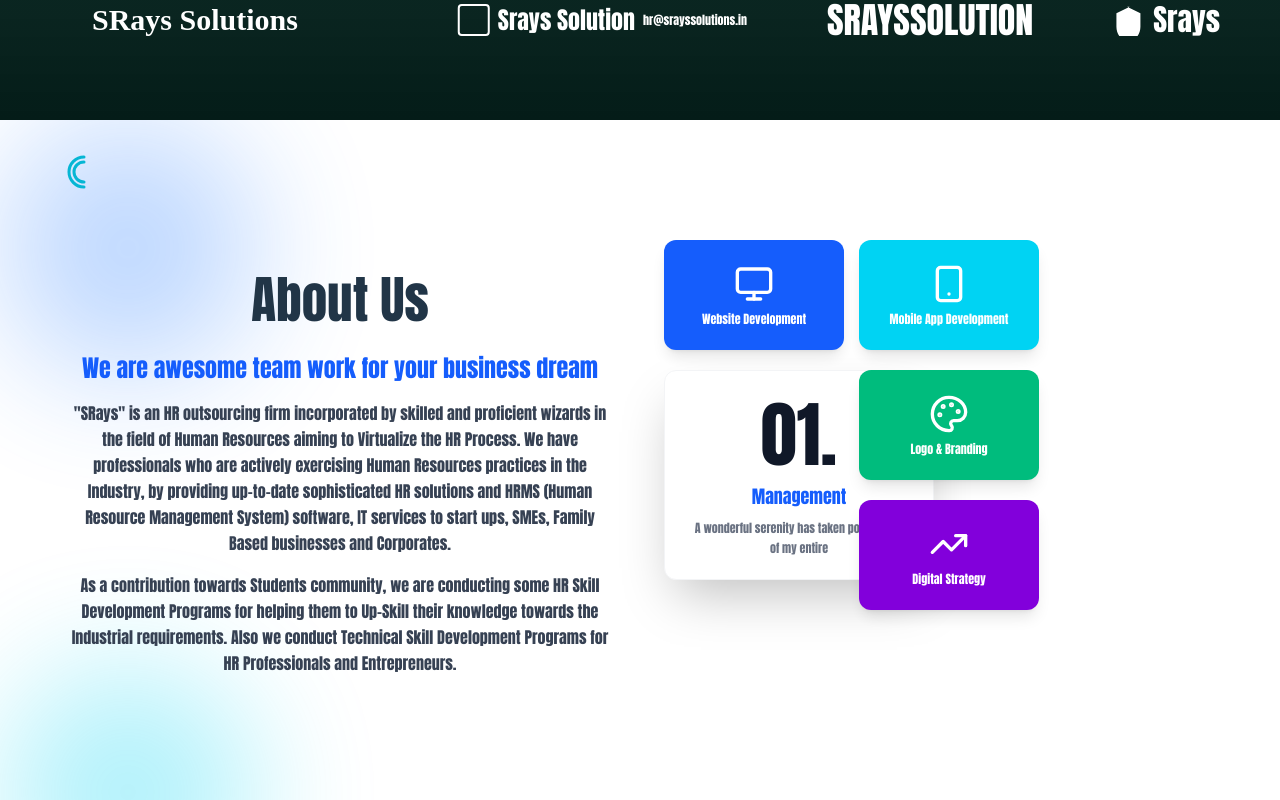
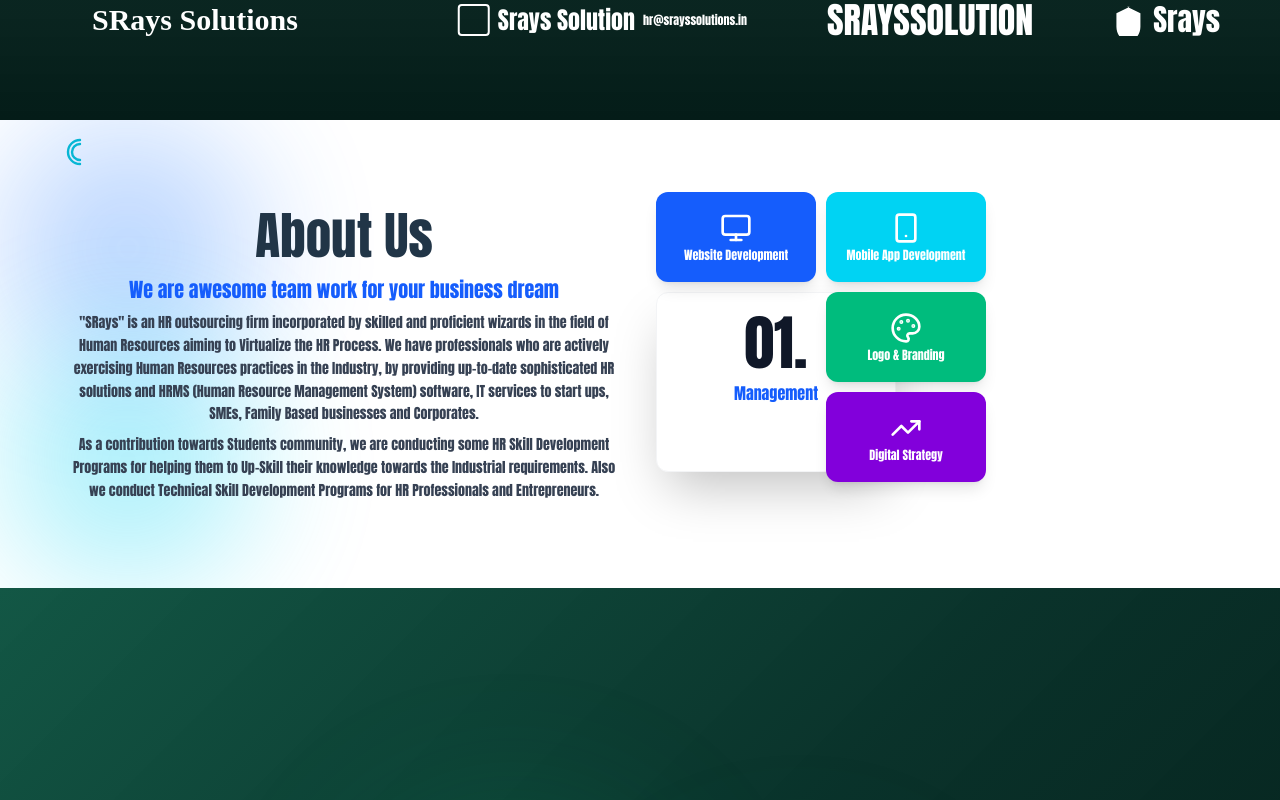
Before and after one commit to ashujag/SraysSolution, a React (Vite) app: page / in a window 1280 px wide. Shown: the part 1600-2400 px from the top of the page. Built offline with nearby package versions, Linux system fonts and the light colour scheme; a web font is replaced by a local one.

Commit message:
Design and font alteration

```diff
--- a/src/components/About.tsx
+++ b/src/components/About.tsx
@@ -104,7 +104,8 @@ const AboutUs = () => {
   const [hoveredCard, setHoveredCard] = useState<string | null>(null);
 
   return (
-    <div className="min-h-screen bg-white p-4 md:p-8 relative overflow-hidden" style={{ fontFamily: 'Anton, sans-serif' }}>
+    <div id ="about"
+     className="bg-white p-2 md:p-4 relative overflow-hidden" style={{ fontFamily: 'Anton, sans-serif' }}>
       <style>{`
         @import url('https://fonts.googleapis.com/css2?family=Anton&display=swap');
 
@@ -141,212 +142,212 @@ const AboutUs = () => {
 
       <div className="max-w-6xl mx-auto relative">
         {/* Logo */}
-        <div className="mb-8 md:mb-12">
+        <div className="mb-4 md:mb-6">
           <div className="flex items-center gap-2">
-            <svg width="32" height="32" viewBox="0 0 40 40" fill="none" className="md:w-10 md:h-10">
+            <svg width="28" height="28" viewBox="0 0 40 40" fill="none" className="md:w-8 md:h-8">
               <path d="M20 5C11.716 5 5 11.716 5 20C5 28.284 11.716 35 20 35" stroke="#06B6D4" strokeWidth="3" strokeLinecap="round"/>
               <path d="M20 10C14.477 10 10 14.477 10 20C10 25.523 14.477 30 20 30" stroke="#06B6D4" strokeWidth="3" strokeLinecap="round"/>
             </svg>
           </div>
         </div>
 
-        <div className="grid grid-cols-1 lg:grid-cols-2 gap-8 lg:gap-12 items-start">
+        <div className="grid grid-cols-1 lg:grid-cols-2 gap-4 lg:gap-8 items-start">
           {/* Left Content */}
-          <div className="pt-4 md:pt-8">
-            <h1 className="text-3xl md:text-5xl font-bold leading-tight mb-6" style={{ fontFamily: 'Anton, sans-serif' }}>
+          <div className="pt-2 md:pt-4">
+            <h1 className="text-2xl md:text-4xl font-bold leading-tight mb-3" style={{ fontFamily: 'Anton, sans-serif' }}>
               About Us
             </h1>
-            <h2 className="text-xl md:text-2xl font-bold text-blue-600 mb-4" style={{ fontFamily: 'Anton, sans-serif' }}>
+            <h2 className="text-lg md:text-xl font-bold text-blue-600 mb-2" style={{ fontFamily: 'Anton, sans-serif' }}>
               We are awesome team work for your business dream
             </h2>
-            <p className="text-gray-700 text-sm md:text-base leading-relaxed mb-4" style={{ fontFamily: 'Anton, sans-serif' }}>
+            <p className="text-gray-700 text-xs md:text-sm leading-relaxed mb-2" style={{ fontFamily: 'Anton, sans-serif' }}>
               "SRays" is an HR outsourcing firm incorporated by skilled and proficient wizards in the field of Human Resources aiming to Virtualize the HR Process. We have professionals who are actively exercising Human Resources practices in the Industry, by providing up-to-date sophisticated HR solutions and HRMS (Human Resource Management System) software, IT services to start ups, SMEs, Family Based businesses and Corporates.
             </p>
-            <p className="text-gray-700 text-sm md:text-base leading-relaxed" style={{ fontFamily: 'Anton, sans-serif' }}>
+            <p className="text-gray-700 text-xs md:text-sm leading-relaxed" style={{ fontFamily: 'Anton, sans-serif' }}>
               As a contribution towards Students community, we are conducting some HR Skill Development Programs for helping them to Up-Skill their knowledge towards the Industrial requirements. Also we conduct Technical Skill Development Programs for HR Professionals and Entrepreneurs.
             </p>
           </div>
 
           {/* Right Content - Service Cards */}
-          <div className="relative min-h-[500px] md:min-h-[600px]">
+          <div className="relative">
             {/* Card Stack - Desktop Layout */}
-            <div className="hidden lg:block relative" style={{ height: '450px' }}>
+            <div className="hidden lg:block relative" style={{ height: '380px' }}>
               {/* Website Development Card - Blue - Top Left */}
               <div
-                className={`card-hover absolute bg-blue-600 text-white p-5 rounded-xl shadow-lg cursor-pointer ${
+                className={`card-hover absolute bg-blue-600 text-white p-4 rounded-xl shadow-lg cursor-pointer ${
                   hoveredCard === 'website' ? 'highlight-glow' : ''
                 }`}
                 style={{
                   top: '0px',
                   left: '0px',
-                  width: '180px',
-                  height: '110px',
+                  width: '160px',
+                  height: '90px',
                   zIndex: 4
                 }}
                 onMouseEnter={() => setHoveredCard('website')}
                 onMouseLeave={() => setHoveredCard(null)}
               >
                 <div className="flex flex-col items-center justify-center h-full">
-                  <Monitor className="w-10 h-10 mb-2" />
+                  <Monitor className="w-8 h-8 mb-1" />
                   <p className="text-xs font-bold text-center leading-tight" style={{ fontFamily: 'Anton, sans-serif' }}>Website Development</p>
                 </div>
               </div>
 
               {/* Mobile App Development Card - Cyan - Top Right */}
               <div
-                className={`card-hover absolute bg-cyan-400 text-white p-5 rounded-xl shadow-lg cursor-pointer ${
+                className={`card-hover absolute bg-cyan-400 text-white p-4 rounded-xl shadow-lg cursor-pointer ${
                   hoveredCard === 'mobile' ? 'highlight-glow' : ''
                 }`}
                 style={{
                   top: '0px',
-                  left: '195px',
-                  width: '180px',
-                  height: '110px',
+                  left: '170px',
+                  width: '160px',
+                  height: '90px',
                   zIndex: 4
                 }}
                 onMouseEnter={() => setHoveredCard('mobile')}
                 onMouseLeave={() => setHoveredCard(null)}
               >
                 <div className="flex flex-col items-center justify-center h-full">
-                  <Smartphone className="w-10 h-10 mb-2" />
+                  <Smartphone className="w-8 h-8 mb-1" />
                   <p className="text-xs font-bold text-center leading-tight" style={{ fontFamily: 'Anton, sans-serif' }}>Mobile App Development</p>
                 </div>
               </div>
 
               {/* Management Card - White - Left Side Below */}
               <div
-                className={`card-hover absolute bg-white p-7 rounded-xl shadow-2xl border border-gray-100 cursor-pointer ${
+                className={`card-hover absolute bg-white p-5 rounded-xl shadow-2xl border border-gray-100 cursor-pointer ${
                   hoveredCard === 'management' ? 'highlight-glow' : ''
                 }`}
                 style={{
-                  top: '130px',
+                  top: '100px',
                   left: '0px',
-                  width: '270px',
-                  height: '210px',
+                  width: '240px',
+                  height: '180px',
                   zIndex: 3
                 }}
                 onMouseEnter={() => setHoveredCard('management')}
                 onMouseLeave={() => setHoveredCard(null)}
               >
-                <h2 className="text-7xl font-bold text-gray-900 mb-3 leading-none" style={{ fontFamily: 'Anton, sans-serif' }}>01.</h2>
-                <h3 className="text-lg font-bold text-blue-600 mb-2" style={{ fontFamily: 'Anton, sans-serif' }}>Management</h3>
+                <h2 className="text-6xl font-bold text-gray-900 mb-2 leading-none" style={{ fontFamily: 'Anton, sans-serif' }}>01.</h2>
+                <h3 className="text-base font-bold text-blue-600 mb-1" style={{ fontFamily: 'Anton, sans-serif' }}>Management</h3>
                 <p className="text-gray-500 text-xs leading-relaxed" style={{ fontFamily: 'Anton, sans-serif' }}>
-                  A wonderful serenity has taken possession of my entire
+
                 </p>
               </div>
 
               {/* Logo & Branding Card - Green - Right Side Middle */}
               <div
-                className={`card-hover absolute bg-emerald-500 text-white p-5 rounded-xl shadow-lg cursor-pointer ${
+                className={`card-hover absolute bg-emerald-500 text-white p-4 rounded-xl shadow-lg cursor-pointer ${
                   hoveredCard === 'logo' ? 'highlight-glow' : ''
                 }`}
                 style={{
-                  top: '130px',
-                  left: '195px',
-                  width: '180px',
-                  height: '110px',
+                  top: '100px',
+                  left: '170px',
+                  width: '160px',
+                  height: '90px',
                   zIndex: 4
                 }}
                 onMouseEnter={() => setHoveredCard('logo')}
                 onMouseLeave={() => setHoveredCard(null)}
               >
                 <div className="flex flex-col items-center justify-center h-full">
-                  <Palette className="w-10 h-10 mb-2" />
+                  <Palette className="w-8 h-8 mb-1" />
                   <p className="text-xs font-bold text-center leading-tight" style={{ fontFamily: 'Anton, sans-serif' }}>Logo & Branding</p>
                 </div>
               </div>
 
               {/* Digital Strategy Card - Purple - Right Side Bottom */}
               <div
-                className={`card-hover absolute bg-purple-700 text-white p-5 rounded-xl shadow-lg cursor-pointer ${
+                className={`card-hover absolute bg-purple-700 text-white p-4 rounded-xl shadow-lg cursor-pointer ${
                   hoveredCard === 'strategy' ? 'highlight-glow' : ''
                 }`}
                 style={{
-                  top: '260px',
-                  left: '195px',
-                  width: '180px',
-                  height: '110px',
+                  top: '200px',
+                  left: '170px',
+                  width: '160px',
+                  height: '90px',
                   zIndex: 4
                 }}
                 onMouseEnter={() => setHoveredCard('strategy')}
                 onMouseLeave={() => setHoveredCard(null)}
               >
                 <div className="flex flex-col items-center justify-center h-full">
-                  <TrendingUp className="w-10 h-10 mb-2" />
+                  <TrendingUp className="w-8 h-8 mb-1" />
                   <p className="text-xs font-bold text-center leading-tight" style={{ fontFamily: 'Anton, sans-serif' }}>Digital Strategy</p>
                 </div>
               </div>
             </div>
 
             {/* Mobile Layout - Stacked Cards */}
-            <div className="lg:hidden space-y-4">
+            <div className="lg:hidden space-y-2">
               {/* Management Card */}
               <div
-                className={`card-hover bg-white p-6 rounded-lg shadow-xl border border-gray-100 cursor-pointer ${
+                className={`card-hover bg-white p-5 rounded-lg shadow-xl border border-gray-100 cursor-pointer ${
                   hoveredCard === 'management' ? 'highlight-glow' : ''
                 }`}
                 onMouseEnter={() => setHoveredCard('management')}
                 onMouseLeave={() => setHoveredCard(null)}
               >
-                <h2 className="text-5xl font-bold text-gray-900 mb-3" style={{ fontFamily: 'Anton, sans-serif' }}>01.</h2>
-                <h3 className="text-lg font-bold text-blue-600 mb-2" style={{ fontFamily: 'Anton, sans-serif' }}>Management</h3>
-                <p className="text-gray-500 text-sm leading-relaxed" style={{ fontFamily: 'Anton, sans-serif' }}>
+                <h2 className="text-4xl font-bold text-gray-900 mb-2" style={{ fontFamily: 'Anton, sans-serif' }}>01.</h2>
+                <h3 className="text-base font-bold text-blue-600 mb-1" style={{ fontFamily: 'Anton, sans-serif' }}>Management</h3>
+                <p className="text-gray-500 text-xs leading-relaxed" style={{ fontFamily: 'Anton, sans-serif' }}>
                   A wonderful serenity has taken possession of my entire
                 </p>
               </div>
 
               {/* Website Development Card */}
               <div
-                className={`card-hover bg-blue-600 text-white p-6 rounded-lg shadow-lg cursor-pointer ${
+                className={`card-hover bg-blue-600 text-white p-5 rounded-lg shadow-lg cursor-pointer ${
                   hoveredCard === 'website' ? 'highlight-glow' : ''
                 }`}
                 onMouseEnter={() => setHoveredCard('website')}
                 onMouseLeave={() => setHoveredCard(null)}
               >
-                <div className="flex items-center gap-4">
-                  <Monitor className="w-8 h-8" />
+                <div className="flex items-center gap-3">
+                  <Monitor className="w-7 h-7" />
                   <p className="text-sm font-bold" style={{ fontFamily: 'Anton, sans-serif' }}>Website Development</p>
                 </div>
               </div>
 
               {/* Mobile App Development Card */}
               <div
-                className={`card-hover bg-cyan-400 text-white p-6 rounded-lg shadow-lg cursor-pointer ${
+                className={`card-hover bg-cyan-400 text-white p-5 rounded-lg shadow-lg cursor-pointer ${
                   hoveredCard === 'mobile' ? 'highlight-glow' : ''
                 }`}
                 onMouseEnter={() => setHoveredCard('mobile')}
                 onMouseLeave={() => setHoveredCard(null)}
               >
-                <div className="flex items-center gap-4">
-                  <Smartphone className="w-8 h-8" />
+                <div className="flex items-center gap-3">
+                  <Smartphone className="w-7 h-7" />
                   <p className="text-sm font-bold" style={{ fontFamily: 'Anton, sans-serif' }}>Mobile App Development</p>
                 </div>
               </div>
 
               {/* Logo & Branding Card */}
               <div
-                className={`card-hover bg-emerald-500 text-white p-6 rounded-lg shadow-lg cursor-pointer ${
+                className={`card-hover bg-emerald-500 text-white p-5 rounded-lg shadow-lg cursor-pointer ${
                   hoveredCard === 'logo' ? 'highlight-glow' : ''
                 }`}
                 onMouseEnter={() => setHoveredCard('logo')}
                 onMouseLeave={() => setHoveredCard(null)}
               >
-                <div className="flex items-center gap-4">
-                  <Palette className="w-8 h-8" />
+                <div className="flex items-center gap-3">
+                  <Palette className="w-7 h-7" />
                   <p className="text-sm font-bold" style={{ fontFamily: 'Anton, sans-serif' }}>Logo & Branding</p>
                 </div>
               </div>
 
               {/* Digital Strategy Card */}
               <div
-                className={`card-hover bg-purple-700 text-white p-6 rounded-lg shadow-lg cursor-pointer ${
+                className={`card-hover bg-purple-700 text-white p-5 rounded-lg shadow-lg cursor-pointer ${
                   hoveredCard === 'strategy' ? 'highlight-glow' : ''
                 }`}
                 onMouseEnter={() => setHoveredCard('strategy')}
                 onMouseLeave={() => setHoveredCard(null)}
               >
-                <div className="flex items-center gap-4">
-                  <TrendingUp className="w-8 h-8" />
+                <div className="flex items-center gap-3">
+                  <TrendingUp className="w-7 h-7" />
                   <p className="text-sm font-bold" style={{ fontFamily: 'Anton, sans-serif' }}>Digital Strategy</p>
                 </div>
               </div>
```
